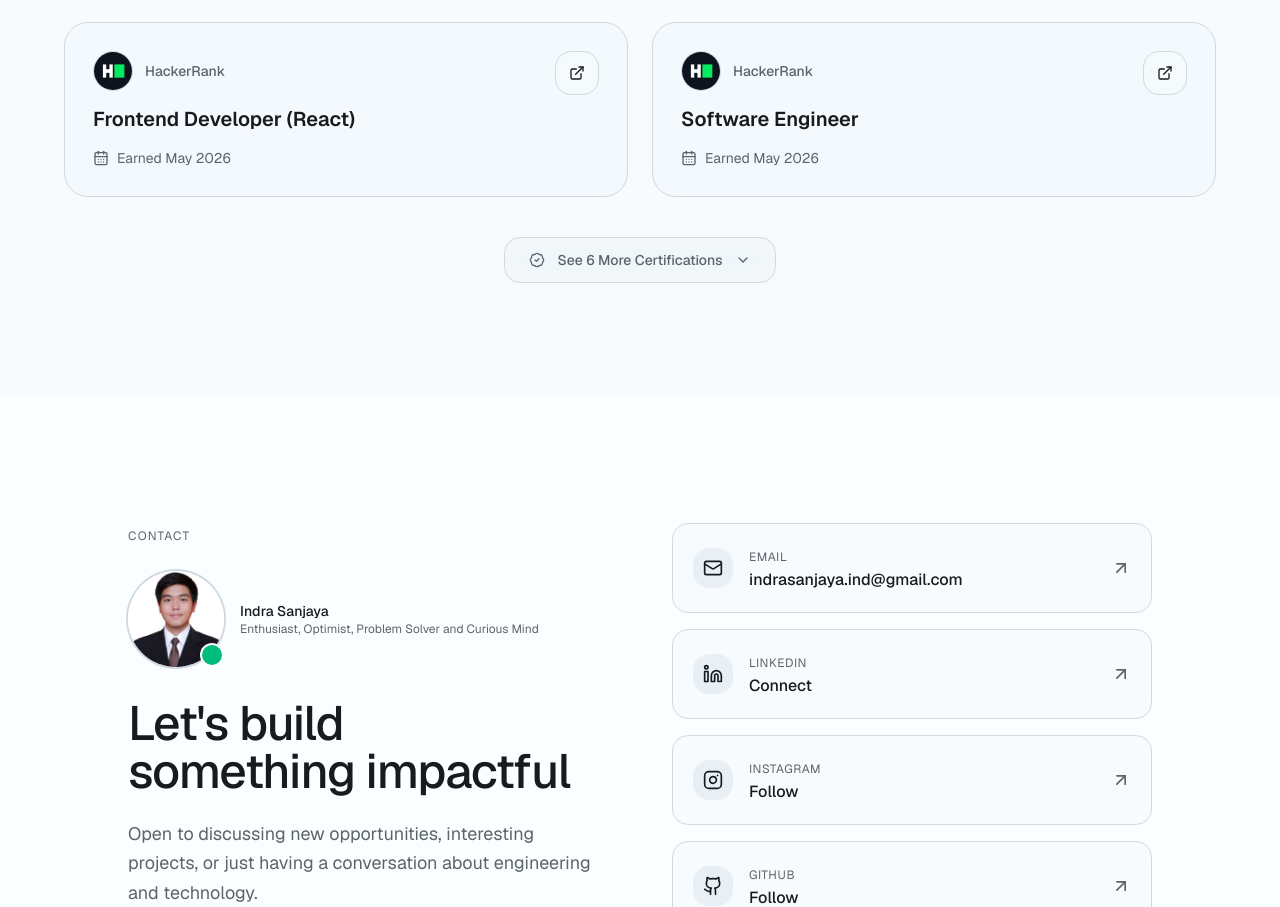
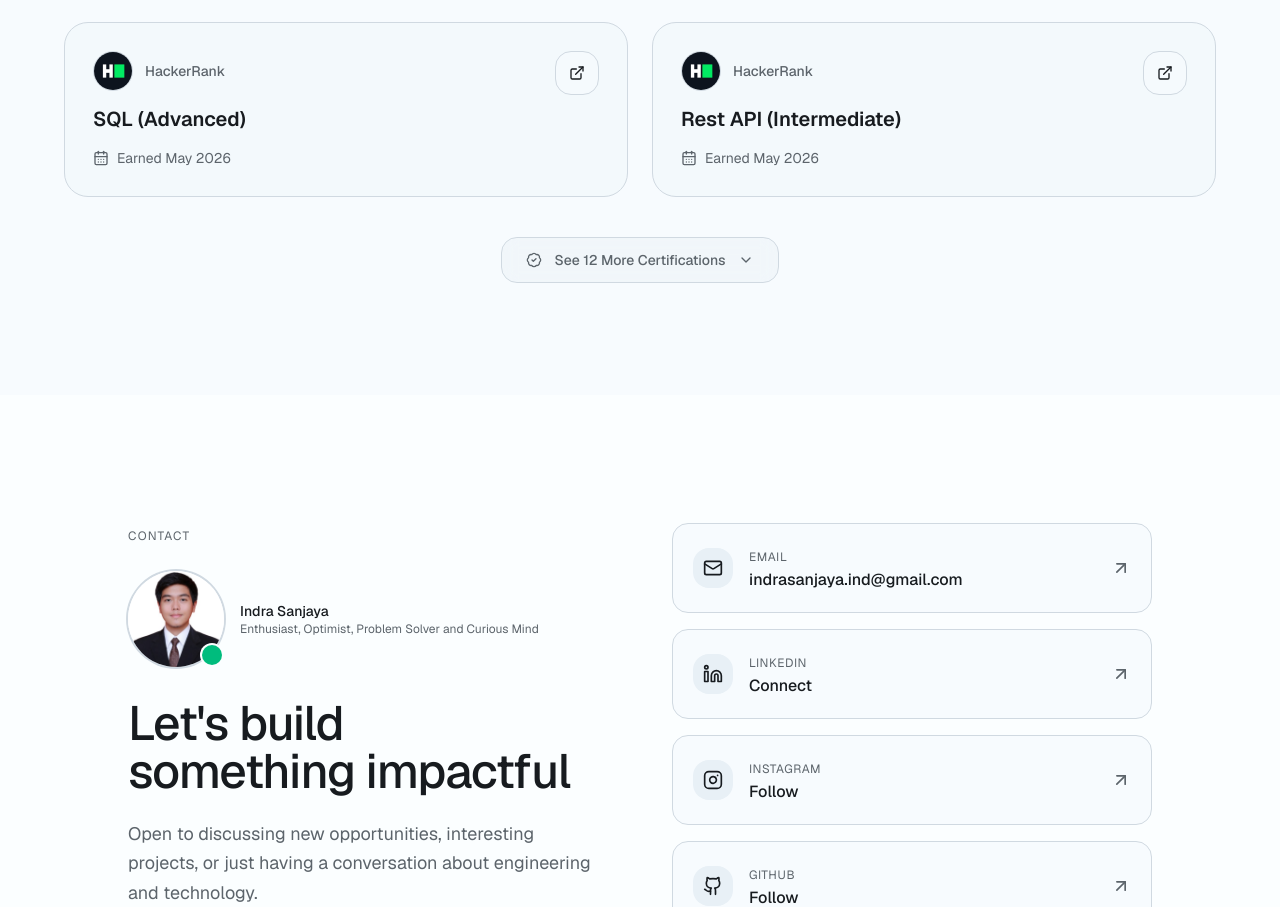
Before and after one commit to indra-sanjaya/my-portfolio, a Next.js app: page / in a window 1280 px wide. Shown: the part 9378-10285 px from the top of the page. Built offline with nearby package versions, Linux system fonts and the light colour scheme.

Commit message:
remove layout and added certificates

```diff
--- a/components/sections/certifications.tsx
+++ b/components/sections/certifications.tsx
@@ -16,6 +16,55 @@ const certifications = [
     link: 'https://drive.google.com/file/d/1Bl10C-ROPCSAk6DMyp31EVEP_DJDshs4/view?usp=drive_link',
   },
   {
+    title: 'SQL (Advanced)',
+    issuer: 'HackerRank',
+    logo: '/hackerrank-logo.png',
+    earnedOn: 'May 2026',
+    link: 'https://www.hackerrank.com/certificates/6ecace69865f',
+  },
+  {
+    title: 'Rest API (Intermediate)',
+    issuer: 'HackerRank',
+    logo: '/hackerrank-logo.png',
+    earnedOn: 'May 2026',
+    link: 'https://www.hackerrank.com/certificates/b67cbaf726cb',
+  },
+  {
+    title: 'JavaScript (Intermediate)',
+    issuer: 'HackerRank',
+    logo: '/hackerrank-logo.png',
+    earnedOn: 'May 2026',
+    link: 'https://www.hackerrank.com/certificates/c0e95b30ffc1',
+  },
+  {
+    title: 'Problem Solving (Intermediate)',
+    issuer: 'HackerRank',
+    logo: '/hackerrank-logo.png',
+    earnedOn: 'May 2026',
+    link: 'https://www.hackerrank.com/certificates/5cac421a558f',
+  },
+  {
+    title: 'Node.js (Intermediate)',
+    issuer: 'HackerRank',
+    logo: '/hackerrank-logo.png',
+    earnedOn: 'May 2026',
+    link: 'https://www.hackerrank.com/certificates/4a29ef02a7f6',
+  },
+  {
+    title: 'SQL (Intermediate)',
+    issuer: 'HackerRank',
+    logo: '/hackerrank-logo.png',
+    earnedOn: 'May 2026',
+    link: 'https://www.hackerrank.com/certificates/8c62e336524a',
+  },
+  {
+    title: 'SQL (Basic)',
+    issuer: 'HackerRank',
+    logo: '/hackerrank-logo.png',
+    earnedOn: 'May 2026',
+    link: 'https://www.hackerrank.com/certificates/a4780dc2fe53',
+  },
+  {
     title: 'Frontend Developer (React)',
     issuer: 'HackerRank',
     logo: '/hackerrank-logo.png',
@@ -28,13 +77,6 @@ const certifications = [
     logo: '/hackerrank-logo.png',
     earnedOn: 'May 2026',
     link: 'https://www.hackerrank.com/certificates/9c865a0b35ff',
-  },
-  {
-    title: 'Rest API (Intermediate)',
-    issuer: 'HackerRank',
-    logo: '/hackerrank-logo.png',
-    earnedOn: 'May 2026',
-    link: 'https://www.hackerrank.com/certificates/b67cbaf726cb',
   },
   {
     title: 'Software Engineer Intern',
@@ -136,11 +178,10 @@ export function CertificationsSection() {
         </motion.div>
 
         {/* Cards */}
-        <motion.div layout className="grid md:grid-cols-2 gap-6">
+        <motion.div className="grid md:grid-cols-2 gap-6">
           <AnimatePresence>
             {visibleCertifications.map((cert, index) => (
               <motion.a
-                layout
                 key={cert.title}
                 href={cert.link}
                 target="_blank"
--- a/components/sections/tech-stack.tsx
+++ b/components/sections/tech-stack.tsx
@@ -326,7 +326,6 @@ export function TechStackSection() {
 
               return (
                 <motion.div
-                  layout
                   key={category.title}
                   initial={{ opacity: 0, y: 20 }}
                   animate={isInView ? { opacity: 1, y: 0 } : {}}
@@ -422,7 +421,6 @@ export function TechStackSection() {
                   <AnimatePresence>
                     {isExpanded && (
                       <motion.div
-                        layout
                         initial={{ opacity: 0, height: 0 }}
                         animate={{ opacity: 1, height: 'auto' }}
                         exit={{ opacity: 0, height: 0 }}
```
